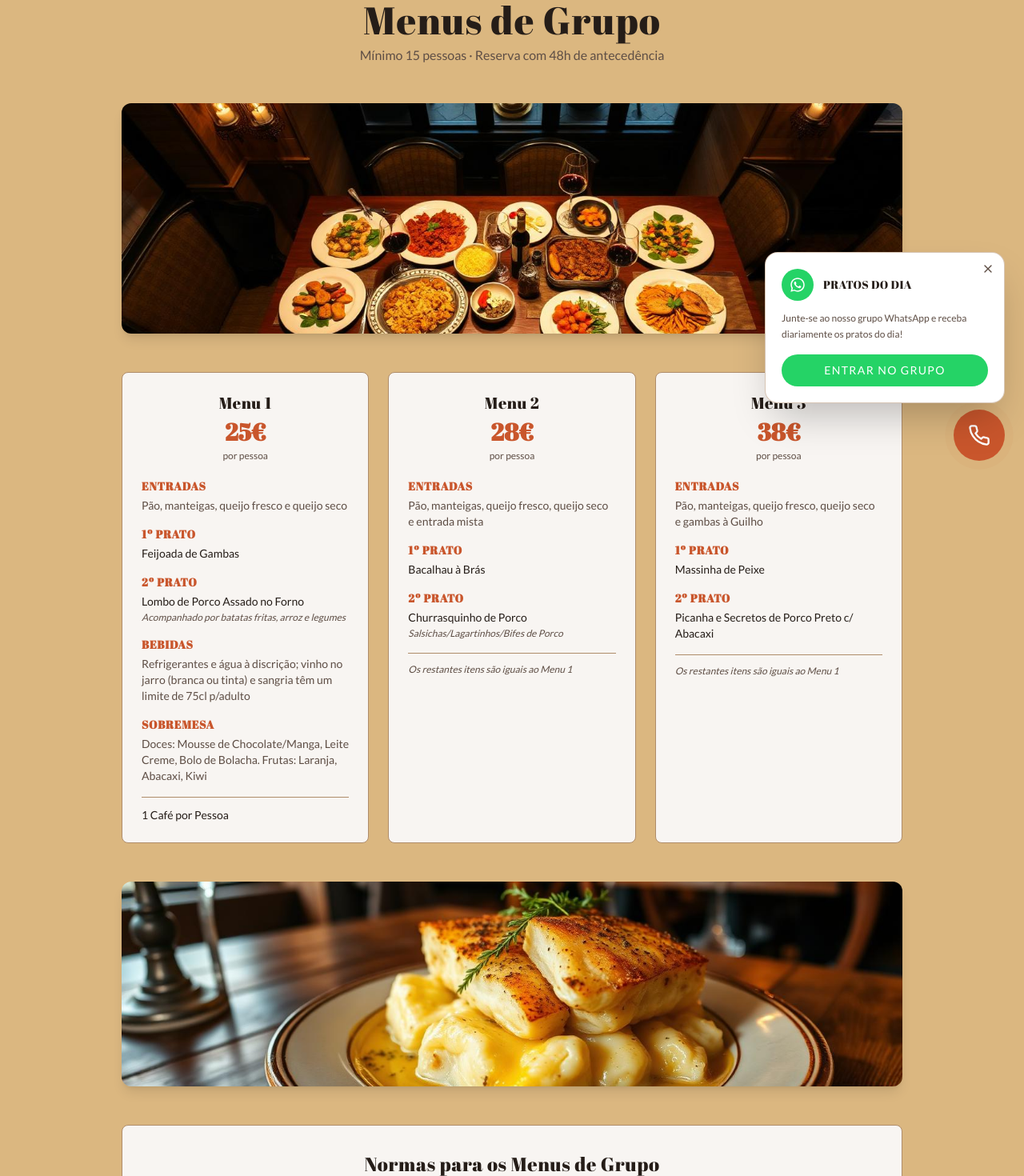
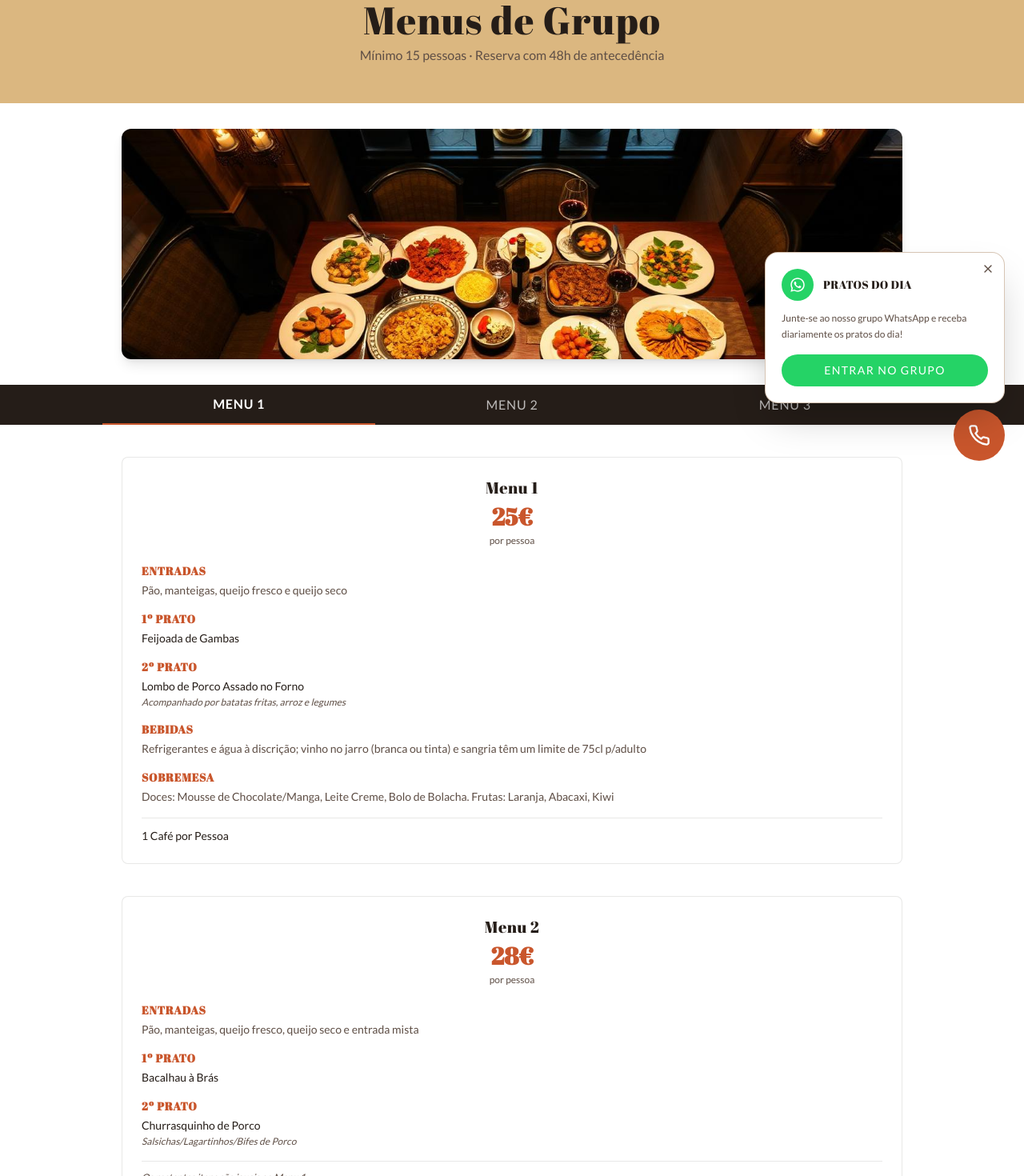
Before and after one commit to rodrigopaisoliveira/acacarola-experience-site, a React (Vite) app: page /menu-grupo in a window 1280 px wide. Shown: the part 200-1670 px from the top of the page at 80% size. Built offline with nearby package versions, Linux system fonts and the light colour scheme; the HTML template or start-up script is replaced by a standard one.

Commit message:
Add black nav bar to MenuGrupo

```diff
--- a/src/pages/MenuGrupoPage.tsx
+++ b/src/pages/MenuGrupoPage.tsx
@@ -1,3 +1,4 @@
+import { useState, useRef, useEffect } from "react";
 import grupoMesa from "@/assets/grupo-mesa.jpg";
 import grupoBacalhau from "@/assets/grupo-bacalhau.jpg";
 
@@ -48,17 +49,35 @@ const normas = [
 ];
 
 const MenuGrupoPage = () => {
+  const [activeMenu, setActiveMenu] = useState(0);
+  const sectionRefs = useRef<(HTMLDivElement | null)[]>([]);
+  const [headerHeight, setHeaderHeight] = useState(0);
+
+  useEffect(() => {
+    const header = document.querySelector(".sticky.top-0.z-40") as HTMLElement;
+    if (header) setHeaderHeight(header.offsetHeight);
+  }, []);
+
+  const handleTabClick = (idx: number) => {
+    setActiveMenu(idx);
+    sectionRefs.current[idx]?.scrollIntoView({ behavior: "smooth", block: "start" });
+  };
+
   return (
-    <div className="py-12 px-6 max-w-5xl mx-auto">
-      <h1 className="text-4xl md:text-5xl font-serif text-center tracking-wide mb-2">
+    <div className="min-h-screen bg-popover">
+      {/* Header */}
+      <div className="bg-background py-8 md:py-12 px-6 text-center">
+        <h1 className="text-4xl md:text-5xl font-serif tracking-wide mb-2">
           Menus de Grupo
         </h1>
-      <p className="text-center text-muted-foreground font-sans mb-12">
+        <p className="text-muted-foreground font-sans">
           Mínimo 15 pessoas · Reserva com 48h de antecedência
         </p>
+      </div>
 
       {/* Hero image */}
-      <div className="rounded-xl overflow-hidden shadow-lg mb-12">
+      <div className="max-w-5xl mx-auto px-6 pt-8">
+        <div className="rounded-xl overflow-hidden shadow-lg">
           <img
             src={grupoMesa}
             alt="Mesa de grupo com pratos tradicionais"
@@ -67,13 +86,37 @@ const MenuGrupoPage = () => {
             className="w-full h-48 md:h-72 object-cover"
           />
         </div>
+      </div>
 
-      {/* Ementas grid */}
-      <div className="grid grid-cols-1 md:grid-cols-3 gap-6 mb-12">
-        {ementas.map((ementa) => (
+      {/* Sticky menu bar */}
+      <nav
+        className="sticky z-30 bg-foreground shadow-sm mt-8"
+        style={{ top: `${headerHeight}px` }}
+      >
+        <div className="max-w-5xl mx-auto flex">
+          {ementas.map((ementa, idx) => (
+            <button
+              key={ementa.title}
+              onClick={() => handleTabClick(idx)}
+              className={`flex-1 py-3 text-sm md:text-base font-sans tracking-wider uppercase transition-all ${
+                idx === activeMenu
+                  ? "text-popover font-semibold border-b-2 border-primary"
+                  : "text-popover/70 hover:text-popover"
+              }`}
+            >
+              {ementa.title}
+            </button>
+          ))}
+        </div>
+      </nav>
+
+      {/* Ementas */}
+      <div className="max-w-5xl mx-auto px-6 py-10 space-y-10">
+        {ementas.map((ementa, idx) => (
           <div
             key={ementa.title}
-            className="border border-border rounded-lg p-6 flex flex-col bg-card"
+            ref={(el) => (sectionRefs.current[idx] = el)}
+            className="scroll-mt-40 border border-foreground/10 rounded-lg p-6 bg-popover"
           >
             <div className="text-center mb-5">
               <h2 className="text-xl font-serif tracking-wide mb-1">{ementa.title}</h2>
@@ -81,7 +124,7 @@ const MenuGrupoPage = () => {
               <span className="block text-xs text-muted-foreground mt-1">por pessoa</span>
             </div>
 
-            <div className="space-y-4 flex-1">
+            <div className="space-y-4">
               <div>
                 <h3 className="text-sm font-semibold uppercase tracking-wider text-primary mb-1">Entradas</h3>
                 <p className="text-sm text-muted-foreground">{ementa.entradas}</p>
@@ -112,13 +155,13 @@ const MenuGrupoPage = () => {
               )}
 
               {ementa.extras && (
-                <div className="pt-3 border-t border-border">
+                <div className="pt-3 border-t border-foreground/10">
                   <p className="text-sm text-foreground font-medium">{ementa.extras}</p>
                 </div>
               )}
 
               {ementa.sameAs && (
-                <div className="pt-3 border-t border-border">
+                <div className="pt-3 border-t border-foreground/10">
                   <p className="text-xs text-muted-foreground italic">{ementa.sameAs}</p>
                 </div>
               )}
@@ -128,7 +171,8 @@ const MenuGrupoPage = () => {
       </div>
 
       {/* Food image */}
-      <div className="rounded-xl overflow-hidden shadow-lg mb-12">
+      <div className="max-w-5xl mx-auto px-6 pb-10">
+        <div className="rounded-xl overflow-hidden shadow-lg">
           <img
             src={grupoBacalhau}
             alt="Bacalhau gratinado com natas"
@@ -138,9 +182,11 @@ const MenuGrupoPage = () => {
             className="w-full h-48 md:h-64 object-cover"
           />
         </div>
+      </div>
 
       {/* Normas */}
-      <div className="border border-border rounded-lg p-6 md:p-8 bg-card">
+      <div className="max-w-5xl mx-auto px-6 pb-12">
+        <div className="border border-foreground/10 rounded-lg p-6 md:p-8 bg-popover">
           <h2 className="text-xl md:text-2xl font-serif text-center tracking-wide mb-6">
             Normas para os Menus de Grupo
           </h2>
@@ -154,6 +200,7 @@ const MenuGrupoPage = () => {
           </ul>
         </div>
       </div>
+    </div>
   );
 };
 
```
Lines whose indentation alone changed are shown as unchanged.
